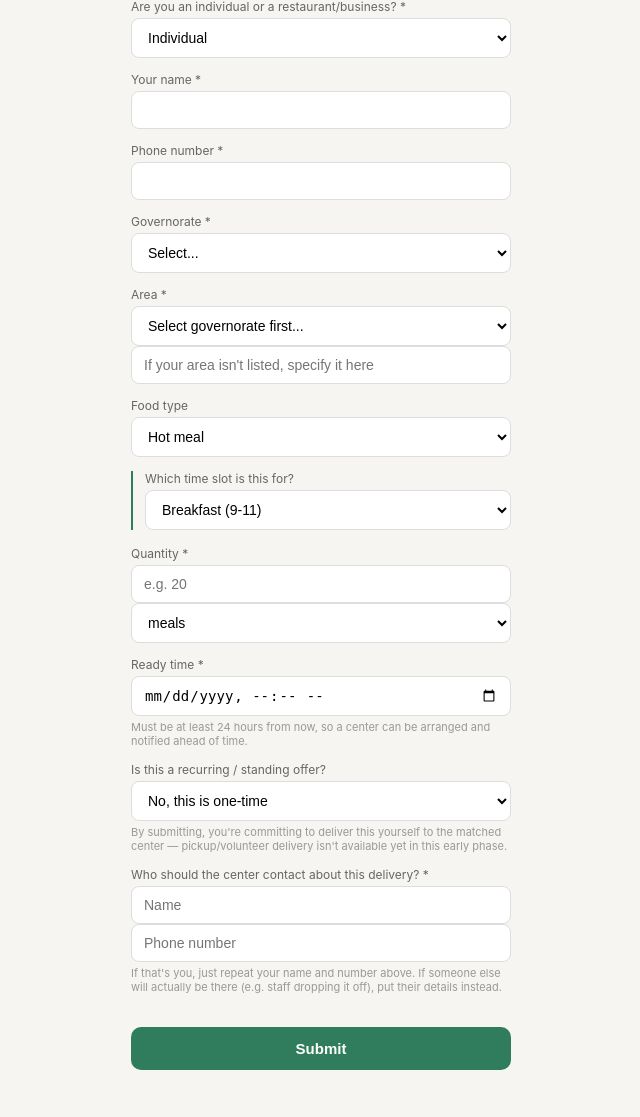
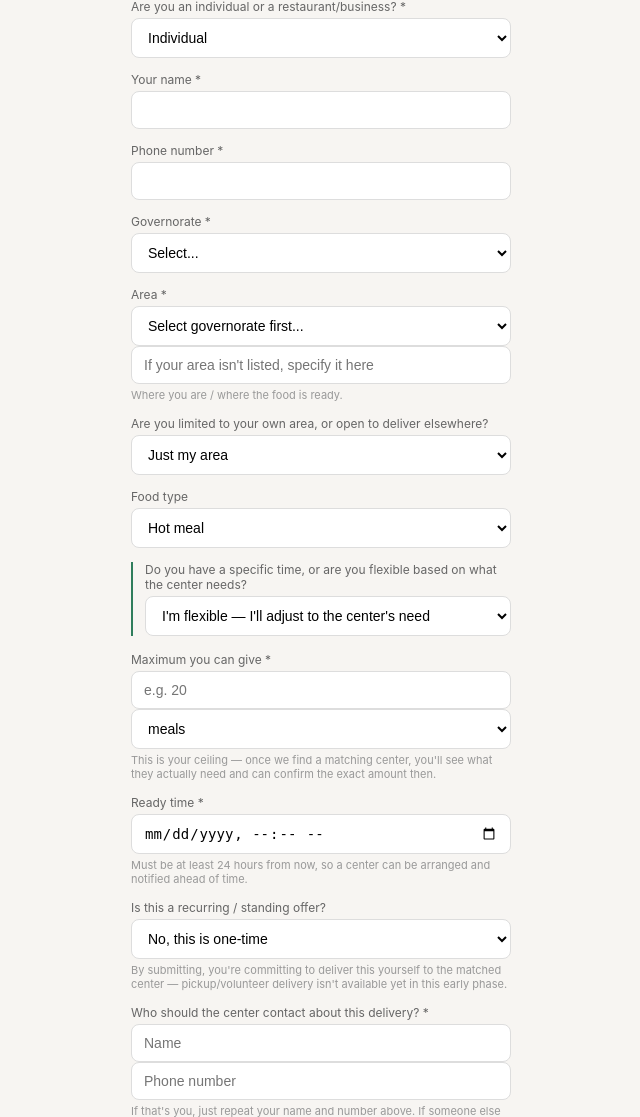
Before and after one commit to shireenhdabbas-netizen/e63am, a Flask app: page /give in a window 1280 px wide. Shown: the part 128-1245 px from the top of the page, without its empty margins (319-959 px from the left). Before the commit the page ends 1198 px from the top, so only its background shows below. Run offline with Flask 3, Linux system fonts and the light colour scheme.

Commit message:
Update give.html

```diff
--- a/templates/give.html
+++ b/templates/give.html
@@ -30,6 +30,19 @@
     <option value="">Select governorate first...</option>
   </select>
   <input type="text" name="area_other" placeholder="If your area isn't listed, specify it here" value="{{ form.get('area_other', '') }}">
+  <p class="hint">Where you are / where the food is ready.</p>
+
+  <label>Are you limited to your own area, or open to deliver elsewhere?</label>
+  <select name="area_flexibility" id="area_flexibility">
+    <option value="Limited">Just my area</option>
+    <option value="Open">I'm open to other areas too</option>
+  </select>
+
+  <div id="additional-areas-section" class="conditional-section">
+    <label>Which other areas could you deliver to?</label>
+    <p class="hint">Select any you'd be willing to travel to</p>
+    <div class="checkbox-row" id="additional-areas-list"></div>
+  </div>
 
   <label>Food type</label>
   <select name="food_type" id="food_type">
@@ -38,7 +51,14 @@
     <option value="Groceries">Groceries</option>
   </select>
 
-  <div id="meal-slot-section" class="conditional-section visible">
+  <div id="time-preference-wrapper" class="conditional-section visible">
+    <label>Do you have a specific time, or are you flexible based on what the center needs?</label>
+    <select name="time_preference" id="time_preference">
+      <option value="Flexible">I'm flexible — I'll adjust to the center's need</option>
+      <option value="Specific">I have a specific time slot</option>
+    </select>
+
+    <div id="meal-slot-section" class="conditional-section">
       <label>Which time slot is this for?</label>
       <select name="meal_slot">
         <option value="Breakfast (9-11)">Breakfast (9-11)</option>
@@ -47,8 +67,9 @@
         <option value="Dinner (8-10)">Dinner (8-10)</option>
       </select>
     </div>
+  </div>
 
-  <label>Quantity *</label>
+  <label>Maximum you can give *</label>
   <input type="number" min="1" name="quantity_number" placeholder="e.g. 20" value="{{ form.get('quantity_number', '') }}" required>
   <select name="quantity_unit">
     <option value="meals">meals</option>
@@ -57,6 +78,7 @@
     <option value="boxes">boxes</option>
     <option value="items">items</option>
   </select>
+  <p class="hint">This is your ceiling — once we find a matching center, you'll see what they actually need and can confirm the exact amount then.</p>
 
   <label>Ready time *</label>
   <input type="datetime-local" name="ready_time" value="{{ form.get('ready_time', '') }}" required>
@@ -139,11 +161,47 @@
   document.getElementById('governorate').addEventListener('change', updateAreaOptions);
   updateAreaOptions();
 
+  // Combined list (both governorates) for "open to other areas" selection,
+  // since a giver might be willing to cross governorate lines too.
+  var ALL_AREAS = [].concat(AREAS_BY_GOVERNORATE['Cairo'], AREAS_BY_GOVERNORATE['Giza'])
+    .filter(function(a, i, arr) { return a !== 'Other' && arr.indexOf(a) === i; });
+
+  function populateAdditionalAreas() {
+    var container = document.getElementById('additional-areas-list');
+    container.innerHTML = '';
+    ALL_AREAS.forEach(function(area) {
+      var label = document.createElement('label');
+      label.className = 'checkbox-label';
+      var input = document.createElement('input');
+      input.type = 'checkbox';
+      input.name = 'additional_areas';
+      input.value = area;
+      label.appendChild(input);
+      label.appendChild(document.createTextNode(' ' + area));
+      container.appendChild(label);
+    });
+  }
+  populateAdditionalAreas();
+
+  function updateAdditionalAreasVisibility() {
+    var flexibility = document.getElementById('area_flexibility').value;
+    document.getElementById('additional-areas-section').classList.toggle('visible', flexibility === 'Open');
+  }
+  document.getElementById('area_flexibility').addEventListener('change', updateAdditionalAreasVisibility);
+  updateAdditionalAreasVisibility();
+
+  function updateTimePreferenceVisibility() {
+    var foodType = document.getElementById('food_type').value;
+    document.getElementById('time-preference-wrapper').classList.toggle('visible', foodType !== 'Groceries');
+  }
+  document.getElementById('food_type').addEventListener('change', updateTimePreferenceVisibility);
+  updateTimePreferenceVisibility();
+
   function updateMealSlotSection() {
-    var foodType = document.getElementById('food_type').value;
-    document.getElementById('meal-slot-section').classList.toggle('visible', foodType !== 'Groceries');
+    var timePref = document.getElementById('time_preference').value;
+    document.getElementById('meal-slot-section').classList.toggle('visible', timePref === 'Specific');
   }
-  document.getElementById('food_type').addEventListener('change', updateMealSlotSection);
+  document.getElementById('time_preference').addEventListener('change', updateMealSlotSection);
   updateMealSlotSection();
 
   function updateRecurringSection() {
```
Lines whose indentation alone changed are shown as unchanged.
